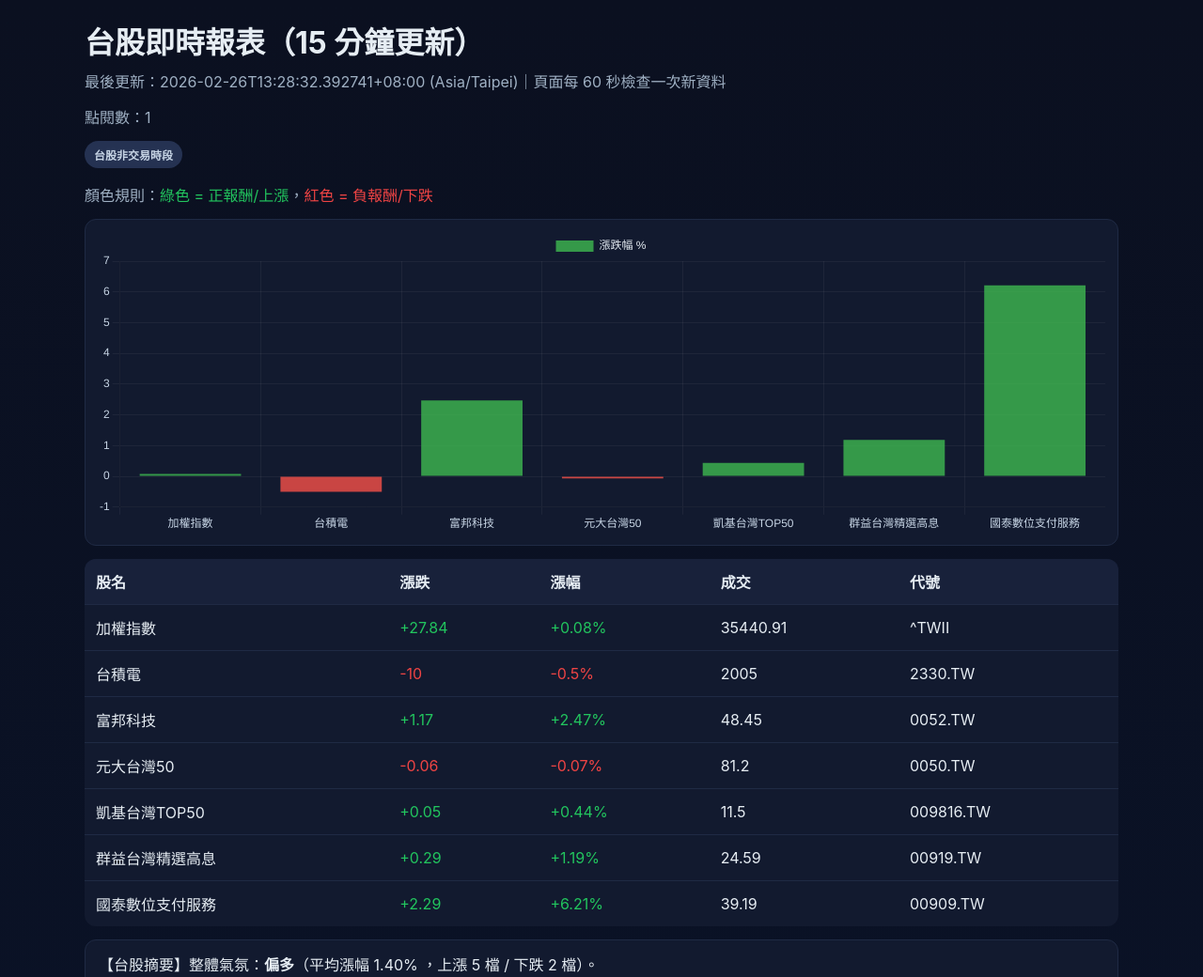
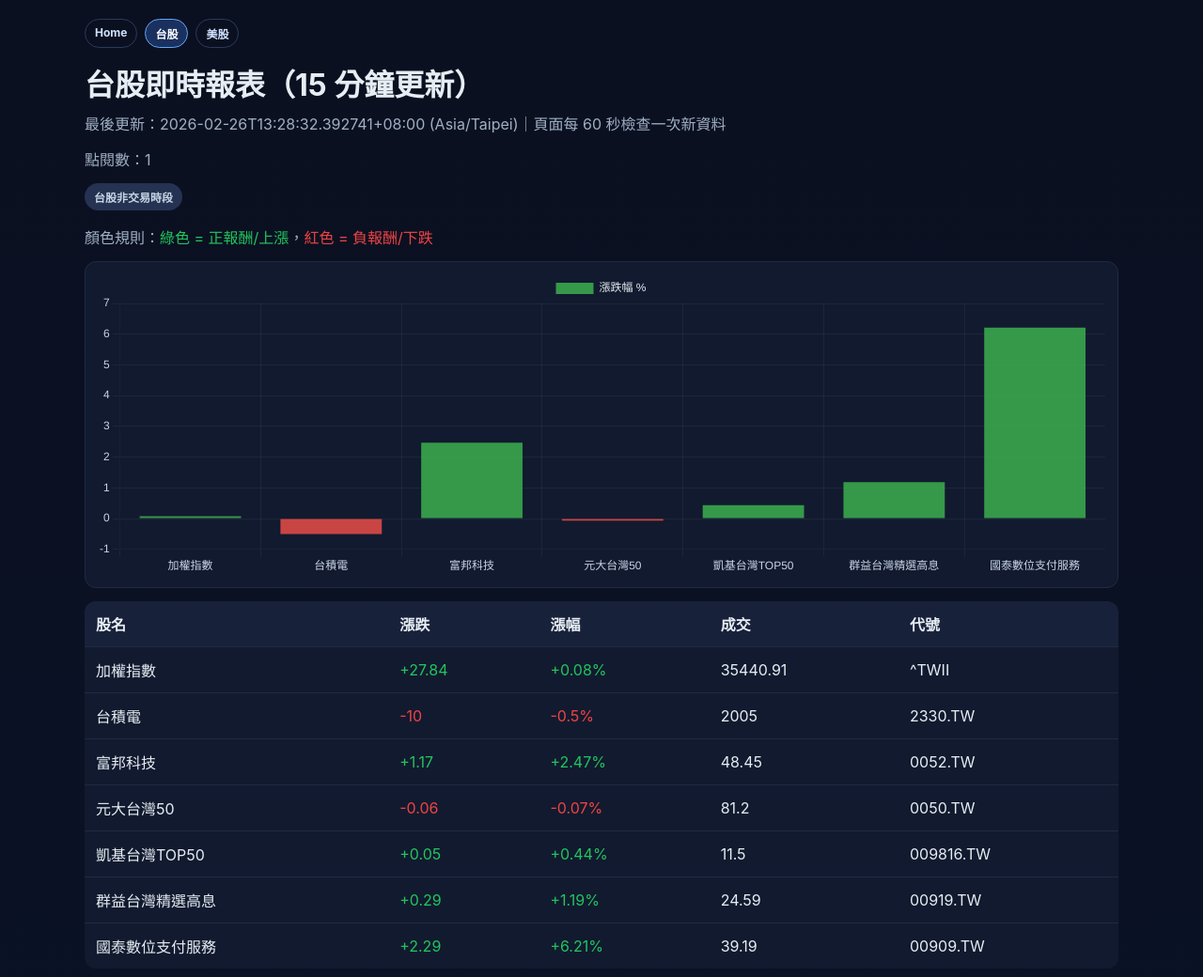
Before and after one commit to mavicair2tw/stock-report-site, a plain HTML site: page stock-report-site/public/tw.html in a window 1280 px wide. Shown: the top 1040 px of the page at 94% size. Drawn offline with nearby package versions, Linux system fonts and the light colour scheme; files whose address does not match are found by name.

Commit message:
Keep navigation tags on TW/US pages with Home link

```diff
--- a/stock-report-site/public/tw.html
+++ b/stock-report-site/public/tw.html
@@ -26,6 +26,9 @@
       h1 { margin: 0 0 8px; }
       .sub { color: var(--muted); margin-bottom: 14px; }
       .status { display: inline-block; padding: 6px 10px; border-radius: 999px; font-size: 12px; font-weight: 600; background: #253252; color: #c7d5e5; margin-bottom: 16px; }
+      .top-tags { display:flex; flex-wrap:wrap; gap:8px; margin-bottom:14px; }
+      .tag { display:inline-block; padding:6px 10px; border-radius:999px; border:1px solid #2a3a5e; color:#cfe2ff; text-decoration:none; font-size:12px; font-weight:700; }
+      .tag.active { border-color:#60a5fa; background:#1a315f; color:#ffffff; }
       table { width: 100%; border-collapse: collapse; background: var(--panel); border-radius: 12px; overflow: hidden; }
       th, td { padding: 12px; border-bottom: 1px solid #1f2a44; text-align: left; }
       th { background: var(--panel-2); }
@@ -54,6 +57,11 @@
   </head>
   <body>
     <div class="wrap">
+      <div class="top-tags">
+        <a class="tag" href="../">Home</a>
+        <a class="tag active" href="./">台股</a>
+        <a class="tag" href="../us/">美股</a>
+      </div>
       <h1>台股即時報表（15 分鐘更新）</h1>
       <div class="sub" id="updated">載入中...</div>
       <div class="sub" id="viewCounter">點閱數：--</div>
```
Also changed, not shown: stock-report-site/public/tw/index.html (+8 -0 lines), stock-report-site/public/us.html (+8 -0 lines), stock-report-site/public/us/index.html (+8 -0 lines).
